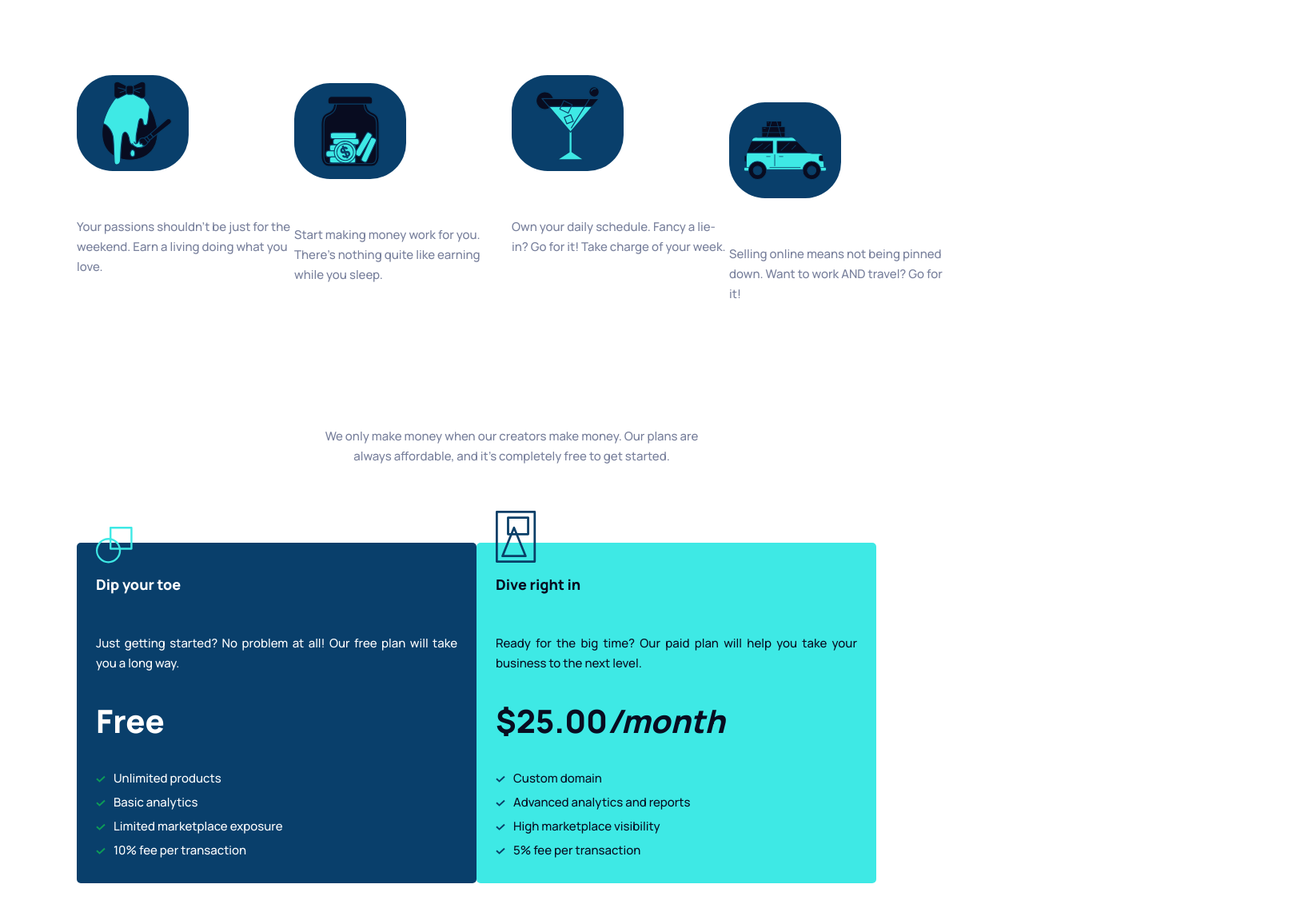
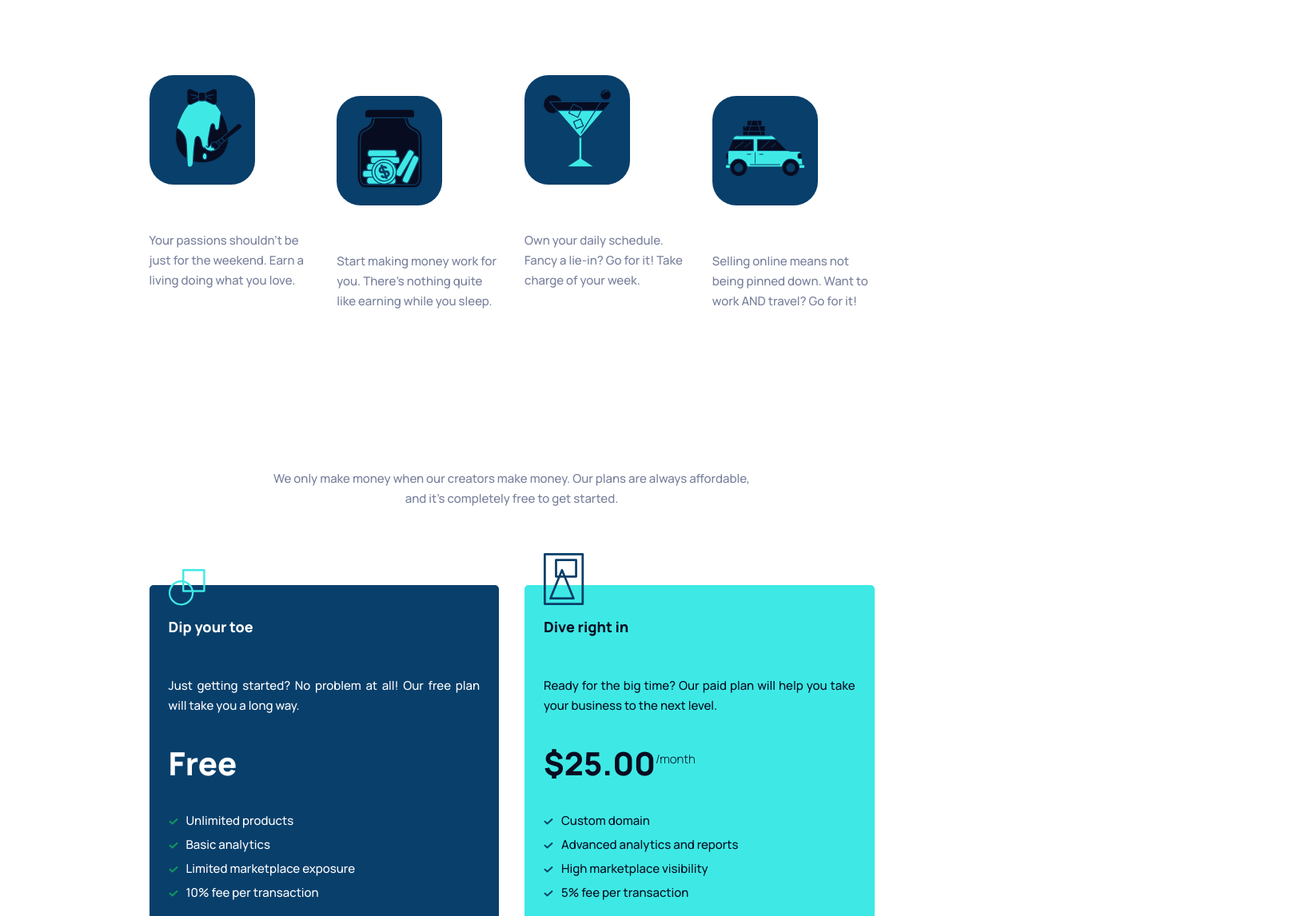
Before and after one commit to hectormoba/pre-launch-landing-page, a React app: page / in a window 1280 px wide. Shown: the part 629-1775 px from the top of the page at 80% size, 1636 px wide, since content can reach past the window. Built offline with nearby package versions, Linux system fonts and the light colour scheme; the HTML template or start-up script is replaced by a standard one.

Commit message:
fixing errors: items aspect-ratio and grow, header text grow and eliminated duplicated properties. Rearranged style documents in dev env

```diff
--- a/src/App.js
+++ b/src/App.js
@@ -72,15 +72,15 @@ class App extends React.Component {
       <div>
         <Header logo={Logo}/>
         <Hero imageLeft={HeroLeft} imageRight={HeroRight} imageMobile={HeroMobile}  scrollImage={Scroll}/>
-        <section className="page-section globalpadding">
+        <section className="page-section global-spacing">
           {itemsContent.map(item =>
             <Item name={item.id} image={item.image} title={item.title} text={item.text} key={item.id}/>)}
         </section>
-        <section className="title-transition globalpadding">
+        <section className="title-transition">
           <h2 className="title">Our pricing plans</h2>
           <p className="regular-text">We only make money when our creators make money. Our plans are always affordable, and it’s completely free to get started.</p>
         </section>
-        <section className="plans-section page-section globalpadding">
+        <section className="plans-section page-section global-spacing">
           {plansContent.map(item=>
           <Plans name={item.id} topIcon={item.icon} title={item.title} upperText={item.upperText} pricing={item.planPricing} planInstallment={item.planInstallment} items={item.itemsList} key={item.id}/>)}
         </section>
--- a/src/bottom/Input.js
+++ b/src/bottom/Input.js
@@ -40,7 +40,7 @@ class Input extends Component {
       inputClass = 'input'
     }
     return(
-      <div className="form-wrap globalpadding">
+      <div className="form-wrap global-spacing">
         <h2 className="title">Get notified when we lauch</h2>
         <form className="bottom-form display-flex">
           <div className="input-wrapper">
--- a/src/hero/Hero.js
+++ b/src/hero/Hero.js
@@ -31,7 +31,7 @@ class Hero extends Component {
     if(screenSize < 649) {
       chosenHeroImageLeft = <img className="hero-image" src={imageMobile} alt="Hero image mobile" />
       heroClass = "hero"
-      heroTextClass = "hero-text-container globalpadding"
+      heroTextClass = "hero-text-container global-spacing"
     } else {
       chosenHeroImageLeft = <img className="hero-image" src={imageLeft} alt="First Hero image" />
       chosenHeroImageRight = <img className="hero-image" src={imageRight} alt="First Hero image" />
--- a/src/main/Item.js
+++ b/src/main/Item.js
@@ -3,7 +3,7 @@ import React from 'react'
 function Item(props){
   return(
     <div className="item-container display-flex">
-      <figure className="image-container display-flex">
+      <figure className="image-container">
       <img className={`image-${props.name} image`} src={props.image} alt="Item image" />
       </figure>
       <div className="item-text-container">
--- a/src/styles/_header.scss
+++ b/src/styles/_header.scss
@@ -13,11 +13,6 @@
 }
 
 .hero{
-  @media (min-width: $tablet){
-    .title{
-      margin: 0;
-    }
-  }
   .title{
     margin-bottom: 0;
     b{
@@ -28,25 +23,30 @@
     margin-top: $regular;
     text-align: center
   }
+  @media (min-width: $tablet){
+    .title{
+      margin: 0;
+    }
+  }
 }
 
 .hero-image{
   width: 100%;
   @media (min-width: $tablet){
     object-fit: cover;
+    flex: 0 1.5 auto;
   }
 }
 
 .hero-text-container{
   @media (min-width: $tablet){
-    min-width: 65%;
-    justify-content: center;
     padding: $mini * 1.5;
     background-image: url('../assets/bg-hero-squiggle.svg');
     background-size: contain;
+    flex: 0 1 auto;
   }
   @media (min-width: $desktop){
-    max-width: $desktop-width;
+    max-width: $desktop - 100px;
   }
 }
 
--- a/src/styles/_helpers.scss
+++ b/src/styles/_helpers.scss
@@ -15,16 +15,30 @@
 }
 
 //helpers
+.main-container{
+  background-color: $main-background-color;
+}
 
 .display-flex{
   display: flex;
 }
 
-.globalpadding{
+.global-spacing{
   padding: 0 ($mini * 1.5);
   @media (min-width: $tablet){
     padding: 0 $max;
   }
+  @media (min-width: $desktop + 50px){
+    max-width: $desktop - 100px;
+    padding: 0;
+    margin-left: auto;
+    margin-right: auto;
+  }
+}
+
+.subtitle{
+  @include font-sizing($min-title, $min-title-line);
+  padding: $mini 0;
 }
 
 .regular-text{
--- a/src/styles/_layout.scss
+++ b/src/styles/_layout.scss
@@ -1,7 +1,3 @@
-.main-container{
-  background-color: $main-background-color;
-}
-
 .page-section{
   margin-top: $regular * 3;
   @media (min-width: $tablet){
@@ -11,6 +7,7 @@
   }
   @media(min-width: $desktop){
     flex-direction: row;
+    gap: $regular;
     min-height: 40vh;
   }
 }
@@ -18,10 +15,11 @@
 .item-container{
   flex-direction: column;
   align-items: center;
-  &:nth-child(n){
-    margin-bottom: $regular * 1.5;
+  margin-bottom: $regular * 1.5;
+  &:last-child{
+    margin-bottom: 0;
   }
-  &:last-child{
+  @media (min-width: $desktop){
     margin-bottom: 0;
   }
 }
@@ -29,11 +27,7 @@
 .plans-card {
   position: relative;
   padding: $mini * 1.5;
-  border-radius: 5px;
-  .plans-icon{
-    position: absolute;
-    top: -20px;
-  }
+  margin-bottom: $regular * 2;
   @media (min-width: $tablet){
     width: $tablet-width;
   }
--- a/src/styles/_main.scss
+++ b/src/styles/_main.scss
@@ -1,8 +1,3 @@
-.subtitle{
-  @include font-sizing($min-title, $min-title-line);
-  padding: $mini 0;
-}
-
 .item-container{
   @media (min-width: $tablet){
     flex-direction: row;
@@ -15,6 +10,7 @@
       align-self: center;
     }
   }
+
   @media (min-width: $desktop){
     flex-direction: column;
     &:nth-child(2n){
@@ -27,21 +23,30 @@
 }
 
 .image-container{
-  width: 130px;
-  height: 130px;
-  border-radius: $radius;
+  padding: 1rem;
+  border-radius: 30px;
+  flex-grow: 1;
   background-color: $constrast-background-color;
-  align-items: center;
-  justify-content: center;
   @media (min-width: $tablet){
     margin-right: $regular * 1.5;
-    height: 120px;
-    width: 140px
+  }
+  @media (min-width: $desktop){
+    margin-right: 0;
+  }
+}
+
+.image{
+  object-fit: contain;
+  width: 80px;
+  height: 80px;
+  @media (min-width: $desktop){
+    width: 100px;
+    height: 100px;
   }
 }
 
 .image-passion{
-  margin-inline-start: 10px;
+  object-position: right;
 }
 
 .item-text-container {
@@ -52,6 +57,12 @@
     }
     .subtitle{
       text-align: left !important;
+      padding-top: 0;
+    }
+  }
+  @media (min-width: $desktop){
+    .subtitle{
+      padding: $mini 0;
     }
   }
   .regular-text{
@@ -64,9 +75,21 @@
 }
 
 .title-transition{
-  text-align: center;
-  max-width: 700px;
-  margin: 0 auto;
+  max-width: 600px;
+  margin: $max auto auto;
+  .title{
+    @include font-sizing($regular-title, $regular-title-line);
+    margin-top: 0;
+  }
+  .regular-text{
+    text-align: center;
+    padding: 0 $regular;
+  }
+  @media (min-width: $tablet){
+    .regular-text{
+      padding: 0;
+    }
+  }
 }
 
 .page-section{
@@ -92,12 +115,20 @@
 }
 
 .plans-card{
-  margin-bottom: $regular * 2;
+  border-radius: 5px;
   .title{
     text-align: justify;
   }
   .regular-text{
     text-align: justify;
+  }
+  .plans-icon{
+    position: absolute;
+    top: -20px;
+  }
+  em{
+    position: absolute;
+    top: 10px;
   }
 }
 
@@ -116,6 +147,9 @@
   .plans-icon{
     top: -40px;
   }
+  .title{
+    position: relative;
+  }
   .regular-text{
     color: $main-background-color;
   }
--- a/src/styles/_scaffolding.scss
+++ b/src/styles/_scaffolding.scss
@@ -63,3 +63,8 @@ input {
   font-weight: 600;
   }
 }
+
+em {
+  @include font-sizing($text, $text-line);
+  font-style: normal;
+}
--- a/src/styles/_variables.scss
+++ b/src/styles/_variables.scss
@@ -37,7 +37,7 @@ $radius: 45px;
 
 //screen size
 $tablet: 649px;
-$tablet-width: 500px;
+$tablet-width: 480px;
 $desktop: 1007px;
 $desktop-width: 900px;
 $desktop-limit: 1240px;
```
